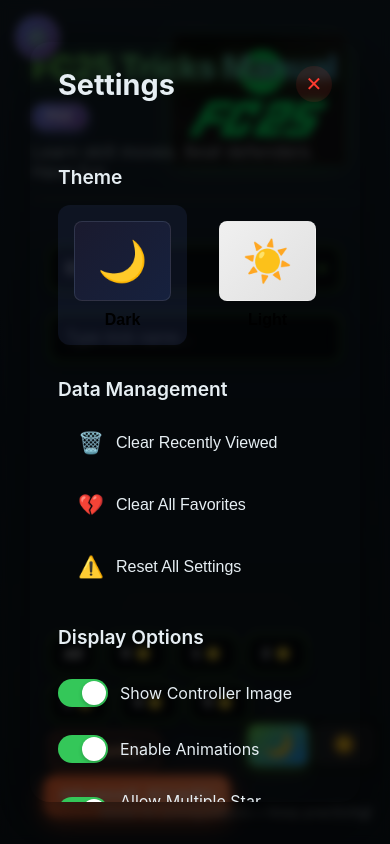
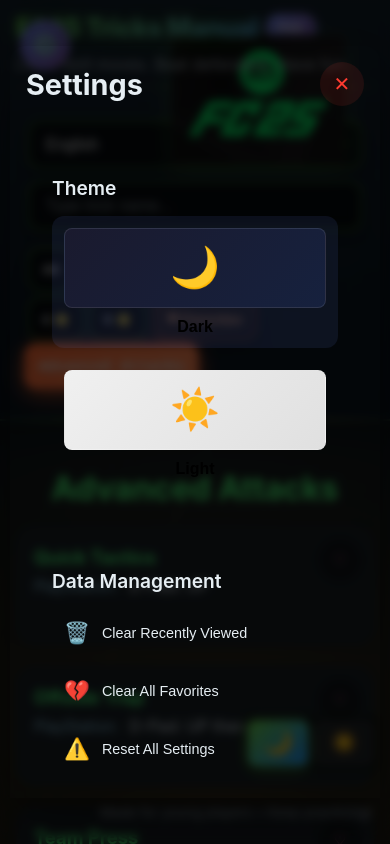
Before and after one commit to houssemManaa/FIFA_Manual, a plain HTML site: page index.html in a window 390 px wide. Both pictures are taken after a click on the button "⚙️". Shown: the top 844 px of the page. Drawn offline with Linux system fonts and the light colour scheme.

Commit message:
Improve mobile responsiveness for all devices (phones, tablets, desktops)

```diff
--- a/style.css
+++ b/style.css
@@ -1344,16 +1344,83 @@
 .featured-card .card:hover{ transform: none; box-shadow: 0 6px 12px rgba(0,0,0,0.45); }
 .featured-card .favorite-btn:hover{ transform: none; }
 
-/* Responsive tweaks */
-@media (max-width:640px){
-  .site-title{ font-size:2rem; }
-  .platform-badge{ font-size: 0.8rem; padding: 4px 12px; }
-  .platform-btn, .level-btn{ padding:10px 14px; font-size:0.9rem; }
-  .card{ padding:12px; }
-  .control-row{ flex-direction: column; align-items: stretch; }
-  .lang-select, .search-box{ min-width: 100%; }
-  .controls{ padding: 20px 16px; }
-  .level-buttons{ gap: 8px; }
+/* ========== RESPONSIVE DESIGN ========== */
+/* Extra small phones (320px - 480px) */
+@media (max-width:480px){
+  :root {
+    --big: 1rem;
+    --rounded: 12px;
+    --gap: 12px;
+  }
+
+  .site-title { font-size: 1.6rem; }
+  .site-sub { font-size: 0.95rem; }
+  .platform-badge { font-size: 0.75rem; padding: 4px 10px; }
+  .header-top { padding-bottom: 12px; }
+  .title-section { gap: 8px; }
+
+  .control-row { flex-direction: column; align-items: stretch; gap: 12px; }
+  .lang-select, .search-box { min-width: 100%; flex: 1; }
+  .lang-select { min-width: 100%; }
+  .search-box { min-width: 100%; }
+
+  .controls { padding: 16px 12px; gap: 16px; }
+  .level-buttons { gap: 6px; flex-wrap: wrap; }
+  .level-btn { padding: 8px 12px; font-size: 0.85rem; }
+  .level-btn-special { padding: 8px 12px; font-size: 0.85rem; }
+
+  .card { padding: 10px; }
+  .card-title { font-size: 1rem; }
+  .stars { font-size: 0.9rem; }
+  .controller { font-size: 0.85rem; }
+  .desc { font-size: 0.85rem; }
+  .tip { font-size: 0.8rem; }
+
+  .cards-grid { grid-template-columns: repeat(auto-fit, minmax(140px, 1fr)); gap: 10px; }
+  .featured-card { flex-direction: column; }
+
+  .watch-btn { padding: 8px 12px; font-size: 0.8rem; }
+  .favorite-btn { width: 28px; height: 28px; font-size: 0.9rem; }
+
+  .settings-btn { top: 12px; left: 12px; width: 44px; height: 44px; font-size: 20px; }
+  .floating-theme { right: 10px; bottom: 72px; }
+  .site-footer { right: 10px; bottom: 16px; }
+  .site-footer p { font-size: 0.8rem; }
+}
+
+/* Small-medium phones (480px - 768px) */
+@media (min-width:481px) and (max-width:768px) {
+  :root {
+    --big: 1.1rem;
+  }
+
+  .site-title { font-size: 2rem; }
+  .site-sub { font-size: 1rem; }
+  .platform-badge { font-size: 0.85rem; padding: 5px 12px; }
+
+  .control-row { flex-wrap: wrap; gap: 16px; }
+  .lang-select { min-width: auto; flex: 0 0 auto; }
+  .search-box { flex: 1 1 100%; min-width: 200px; }
+
+  .level-buttons { gap: 8px; }
+  .level-btn { padding: 9px 13px; font-size: 0.9rem; }
+  .level-btn-special { padding: 9px 13px; font-size: 0.9rem; }
+
+  .card { padding: 12px; }
+  .cards-grid { grid-template-columns: repeat(auto-fit, minmax(180px, 1fr)); gap: 12px; }
+
+  .settings-btn { top: 15px; left: 15px; width: 45px; height: 45px; font-size: 20px; }
+  .floating-theme { right: 12px; bottom: 78px; }
+  .site-footer { right: 12px; bottom: 24px; }
+}
+
+/* Tablets (768px - 1024px) */
+@media (min-width:769px) and (max-width:1024px) {
+  .site-title { font-size: 2.2rem; }
+  .cards-grid { grid-template-columns: repeat(auto-fit, minmax(200px, 1fr)); gap: 14px; }
+
+  .settings-btn { top: 18px; left: 18px; width: 48px; height: 48px; }
+  .floating-theme { right: 16px; bottom: 82px; }
 }
 
 /* Footer: place small note bottom-right and slightly higher than bottom edge */
@@ -1384,8 +1451,89 @@
   .floating-theme{ right:10px; bottom:72px; }
 }
 
-/* Tiny accessibility focus styles */
-.platform-btn:focus, .level-btn:focus, .card:focus { outline: 3px solid rgba(107,214,75,0.18); outline-offset:3px; border-radius:10px; }
+/* Improved touch targets and spacing */
+@media (max-width: 768px) {
+  /* Ensure all interactive elements are 44px minimum for touch */
+  button, .level-btn, .theme-btn, .search-filter-btn {
+    min-height: 44px;
+    min-width: 44px;
+  }
+
+  .search-input-wrapper input {
+    min-height: 44px;
+    padding: 12px;
+    font-size: 16px; /* Prevents zoom on iOS */
+  }
+
+  select {
+    min-height: 44px;
+    padding: 10px;
+    font-size: 16px; /* Prevents zoom on iOS */
+  }
+
+  /* Better spacing on mobile */
+  .site-header {
+    padding: 12px 16px;
+  }
+
+  .header-inner {
+    gap: 16px;
+  }
+
+  .featured {
+    padding: 14px;
+    margin: 16px auto;
+  }
+
+  .tricks-section {
+    padding: 0 8px 40px;
+  }
+
+  .cards-grid {
+    max-width: 100%;
+  }
+
+  /* Prevent horizontal scroll */
+  * {
+    max-width: 100%;
+  }
+
+  body {
+    overflow-x: hidden;
+  }
+
+  html, body {
+    width: 100%;
+  }
+}
+
+/* Landscape mode adjustments for small phones */
+@media (max-height: 500px) and (max-width: 768px) {
+  .site-header {
+    padding: 8px 12px;
+  }
+
+  .site-title {
+    font-size: 1.4rem;
+  }
+
+  .site-sub {
+    display: none;
+  }
+
+  .controls {
+    gap: 10px;
+    padding: 10px 12px;
+  }
+
+  .floating-theme {
+    bottom: 60px;
+  }
+
+  .site-footer {
+    bottom: 10px;
+  }
+}
 
 /* Settings Button */
 .settings-btn {
@@ -1750,33 +1898,62 @@
   opacity: 0.8;
 }
 
-/* Responsive */
-@media (max-width: 768px) {
-  .settings-btn {
-    top: 15px;
-    left: 15px;
-    width: 45px;
-    height: 45px;
-    font-size: 20px;
-  }
-
+/* Mobile settings modal improvements */
+@media (max-width: 480px) {
+  .settings-content {
+    margin: 0;
+    max-height: 95vh;
+    border-radius: 16px 16px 0 0;
+    max-width: 100vw;
+  }
+
+  .settings-header {
+    padding: 16px;
+  }
+
+  .settings-body {
+    max-height: 80vh;
+    overflow-y: auto;
+  }
+
+  .settings-section {
+    padding: 14px;
+  }
+
+  .theme-options {
+    grid-template-columns: 1fr;
+    gap: 10px;
+  }
+
+  .theme-option {
+    padding: 12px;
+  }
+
+  .settings-toggle {
+    padding: 10px 0;
+  }
+
+  .settings-action-btn {
+    padding: 12px;
+    font-size: 0.9rem;
+  }
+}
+
+@media (min-width: 481px) and (max-width: 768px) {
   .settings-content {
     margin: 10px;
+    max-height: 90vh;
   }
 
   .theme-options {
     grid-template-columns: repeat(2, 1fr);
   }
-
-  .stats-grid {
-    grid-template-columns: repeat(2, 1fr);
-    gap: 8px;
-  }
-
-  .stat-value {
-    font-size: 1.4rem;
-  }
-
+}
+
+@media (max-width: 768px) {
+  .settings-modal {
+    padding: 10px;
+  }
 }
 
 /* Disable animations */
```
